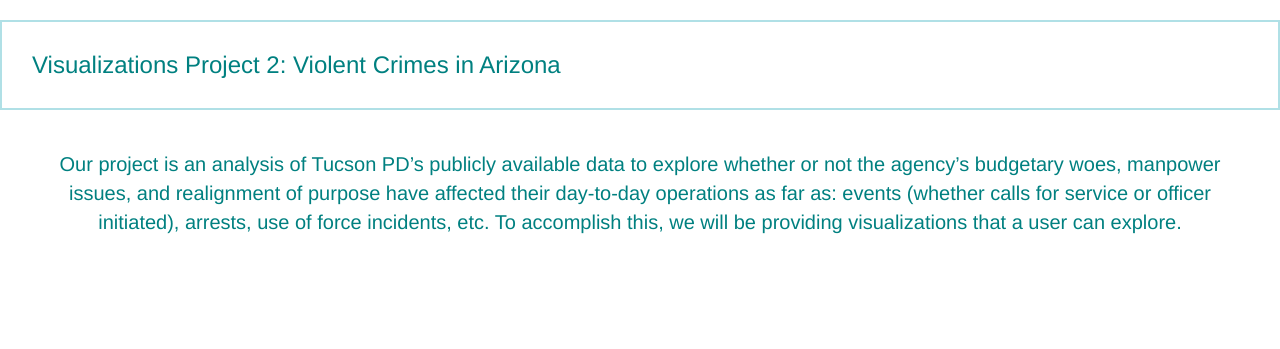
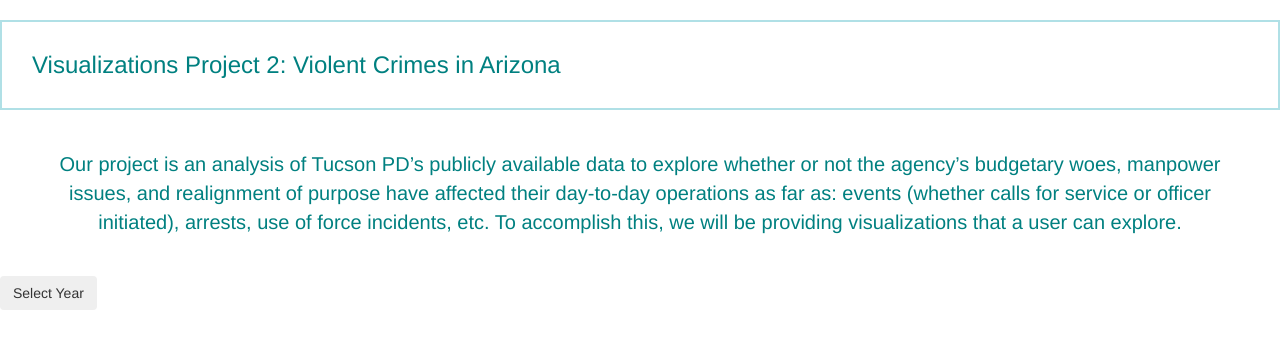
Before and after one commit to ashparra97/visualization_project2, a Flask app: page / in a window 1280 px wide. Shown: the top 349 px of the page. Run offline with Flask 2, Linux system fonts and the light colour scheme; parts of the project's set-up code (start-up, migrations or seed data) failed here and were passed over; some libraries are stand-ins or nearby versions.

Commit message:
Update index.html

```diff
--- a/templates/index.html
+++ b/templates/index.html
@@ -35,11 +35,16 @@
 
             <!-- Add in dropdown button with selections -->
             <div class="col-md-6">
-
-
-
-
-
+                <div class="dropdown">
+                    <button class="btn btn-secondary dropdown-toggle" type="button" id="dropdownMenuButton1" data-bs-toggle="dropdown" aria-expanded="false">
+                      Select Year
+                    </button>
+                    <ul class="dropdown-menu" aria-labelledby="dropdownMenuButton1">
+                      <li><a class="dropdown-item" href="#">2019</a></li>
+                      <li><a class="dropdown-item" href="#">2020</a></li>
+                      <li><a class="dropdown-item" href="#">2021</a></li>
+                    </ul>
+                  </div>
             </div>
 
             <!-- Add in manupulated chart 1 -->
```
